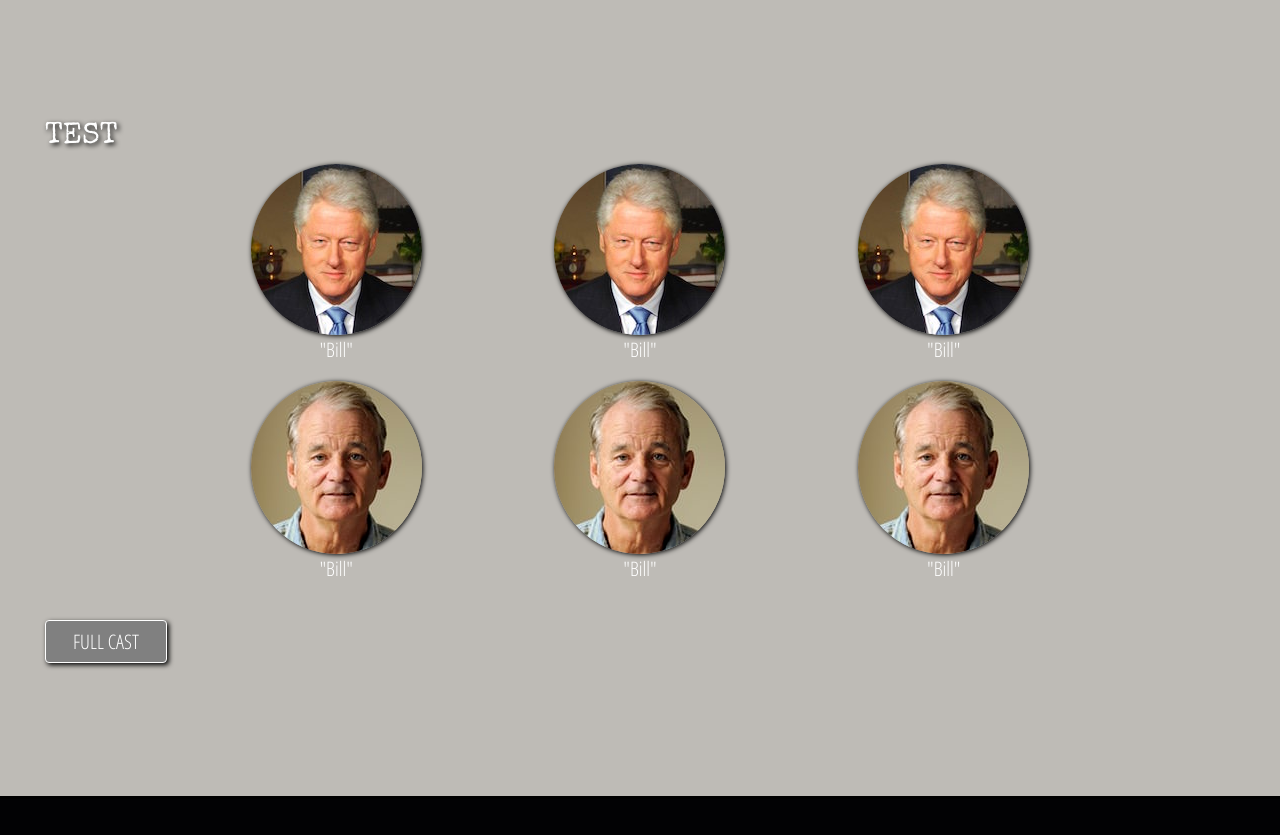
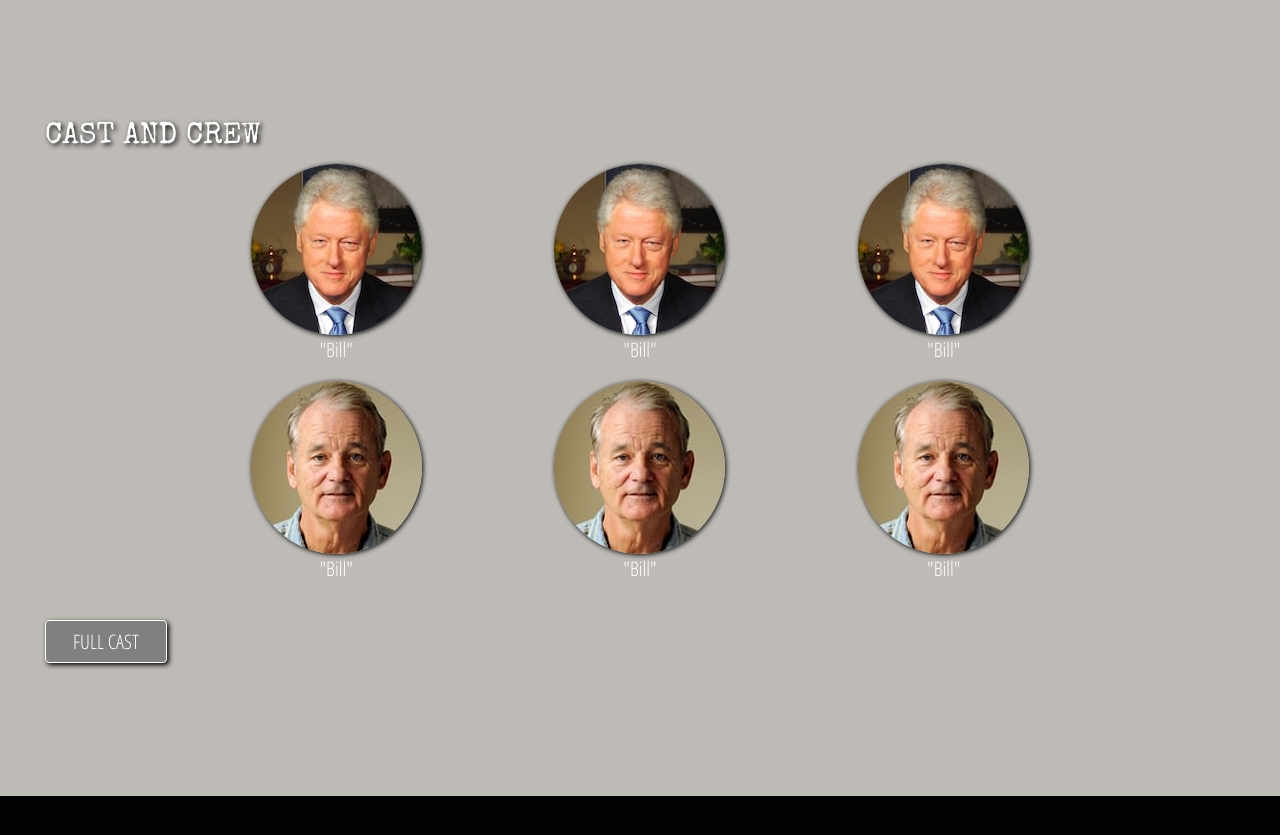
Before and after one commit to achunovic/snow-bill, a plain HTML site: page index.html in a window 1280 px wide. Shown: the part 1760-2595 px from the top of the page. Drawn offline with nearby package versions, Linux system fonts and the light colour scheme; a script that the page names is missing.

Commit message:
fix title

```diff
--- a/index.html
+++ b/index.html
@@ -93,7 +93,7 @@
     <div class="col-12">
 
       <h1 class="title-section">
-      TEST
+      CAST AND CREW
       </h1>
 
       <div class="row">
```
